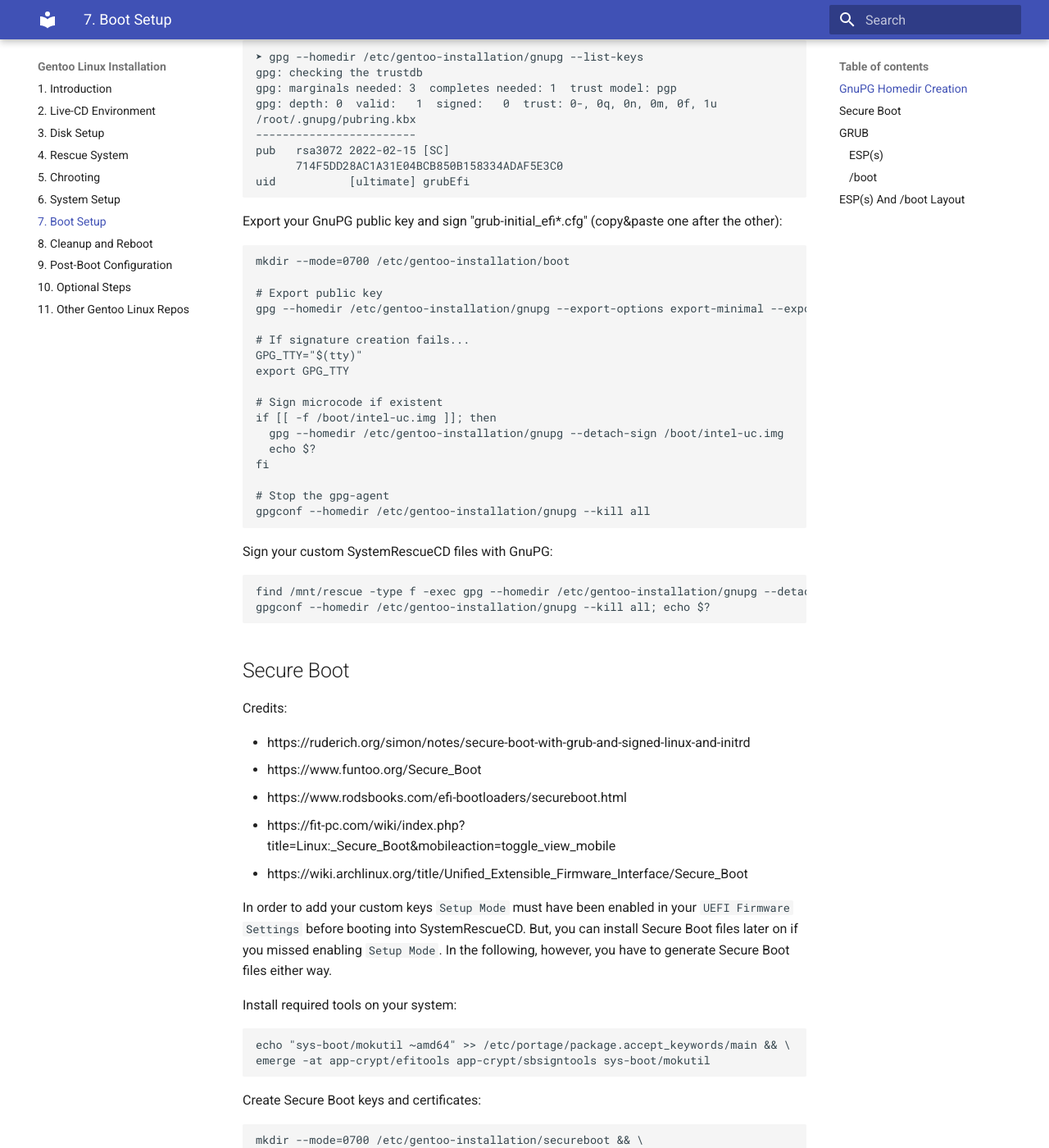
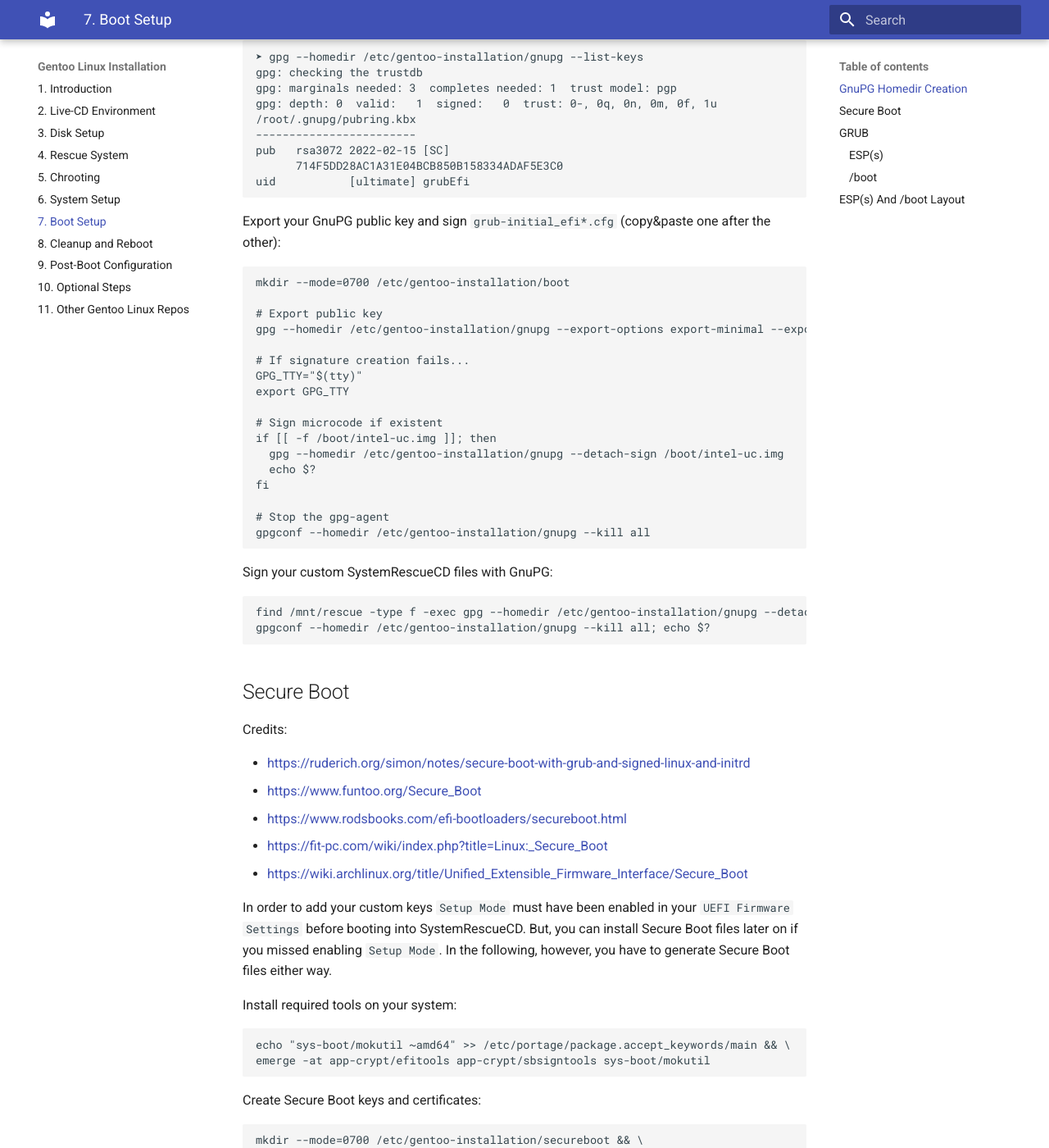
Before and after one commit to duxsco/gentoo-installation, an MkDocs documentation site: the page built from docs/07_boot_setup.md, in a window 1280 px wide and 1400 px high, scrolled down 1254 px. Shown: the whole window at 82% size. Built offline with MkDocs 1.6.1 and Material for MkDocs 9.7.7, drawn with Linux system fonts in a browser that asks for light colours; part of the change alters nothing that is shown.

Commit message:
Update credits

````diff
--- a/docs/07_boot_setup.md
+++ b/docs/07_boot_setup.md
@@ -63,7 +63,7 @@ pub   rsa3072 2022-02-15 [SC]
 uid           [ultimate] grubEfi
 ```
 
-Export your GnuPG public key and sign "grub-initial_efi*.cfg" (copy&paste one after the other):
+Export your GnuPG public key and sign `grub-initial_efi*.cfg` (copy&paste one after the other):
 
 ```bash
 mkdir --mode=0700 /etc/gentoo-installation/boot
@@ -96,11 +96,11 @@ gpgconf --homedir /etc/gentoo-installation/gnupg --kill all; echo $?
 
 Credits:
 
-- https://ruderich.org/simon/notes/secure-boot-with-grub-and-signed-linux-and-initrd
-- https://www.funtoo.org/Secure_Boot
-- https://www.rodsbooks.com/efi-bootloaders/secureboot.html
-- https://fit-pc.com/wiki/index.php?title=Linux:_Secure_Boot&mobileaction=toggle_view_mobile
-- https://wiki.archlinux.org/title/Unified_Extensible_Firmware_Interface/Secure_Boot
+- [https://ruderich.org/simon/notes/secure-boot-with-grub-and-signed-linux-and-initrd](https://ruderich.org/simon/notes/secure-boot-with-grub-and-signed-linux-and-initrd)
+- [https://www.funtoo.org/Secure_Boot](https://www.funtoo.org/Secure_Boot)
+- [https://www.rodsbooks.com/efi-bootloaders/secureboot.html](https://www.rodsbooks.com/efi-bootloaders/secureboot.html)
+- [https://fit-pc.com/wiki/index.php?title=Linux:_Secure_Boot](https://fit-pc.com/wiki/index.php?title=Linux:_Secure_Boot)
+- [https://wiki.archlinux.org/title/Unified_Extensible_Firmware_Interface/Secure_Boot](https://wiki.archlinux.org/title/Unified_Extensible_Firmware_Interface/Secure_Boot)
 
 In order to add your custom keys `Setup Mode` must have been enabled in your `UEFI Firmware Settings` before booting into SystemRescueCD. But, you can install Secure Boot files later on if you missed enabling `Setup Mode`. In the following, however, you have to generate Secure Boot files either way.
 
````
